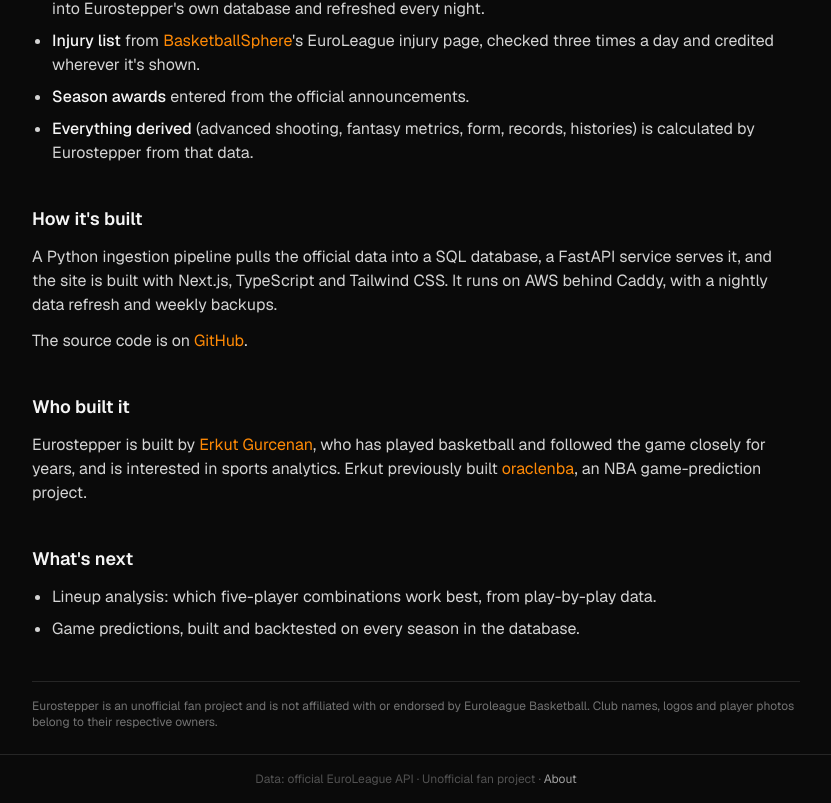
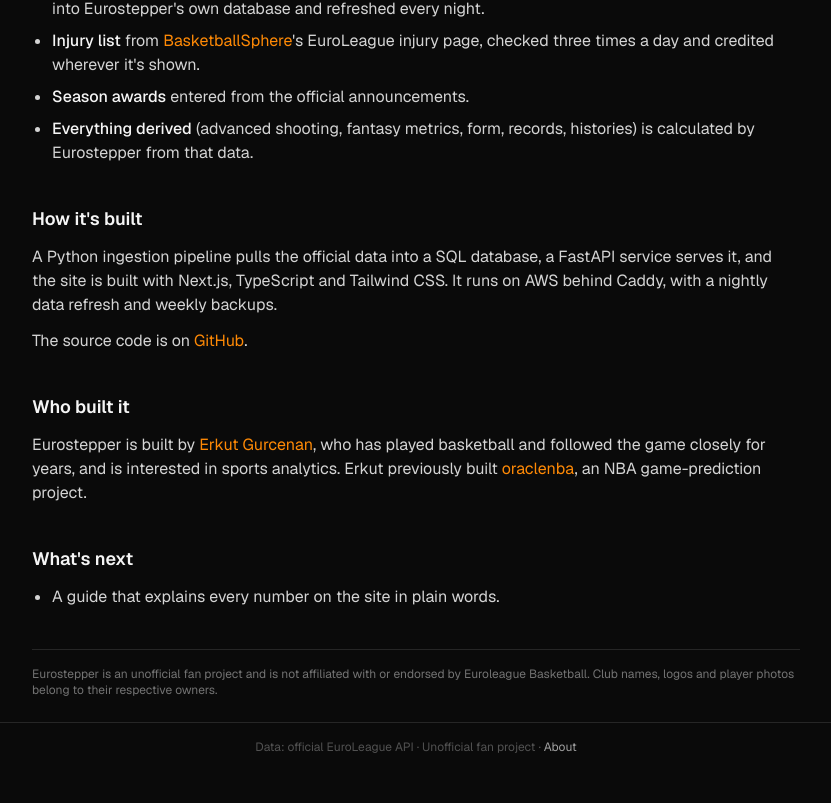
Before and after one commit to ErkutGurcenan/Euroleague, a Next.js app in the folder web/: page /about in a window 1280 px wide. Shown: the part 748-1551 px from the top of the page, without its empty margins (224-1055 px from the left). After the commit the page ends 1519 px from the top, so only its background shows below. Built offline with nearby package versions, Linux system fonts and the light colour scheme; no server answers.

Commit message:
About page: update What's next (lineups and predictions are live)
Co-Authored-By: Claude Opus 5.5 <noreply@anthropic.com>

```diff
--- a/web/app/about/page.tsx
+++ b/web/app/about/page.tsx
@@ -159,8 +159,7 @@ export default async function AboutPage() {
 
       <Section title="What's next">
         <ul className="list-disc space-y-2 pl-5 text-neutral-300">
-          <li>Lineup analysis: which five-player combinations work best, from play-by-play data.</li>
-          <li>Game predictions, built and backtested on every season in the database.</li>
+          <li>A guide that explains every number on the site in plain words.</li>
         </ul>
       </Section>
 
```
